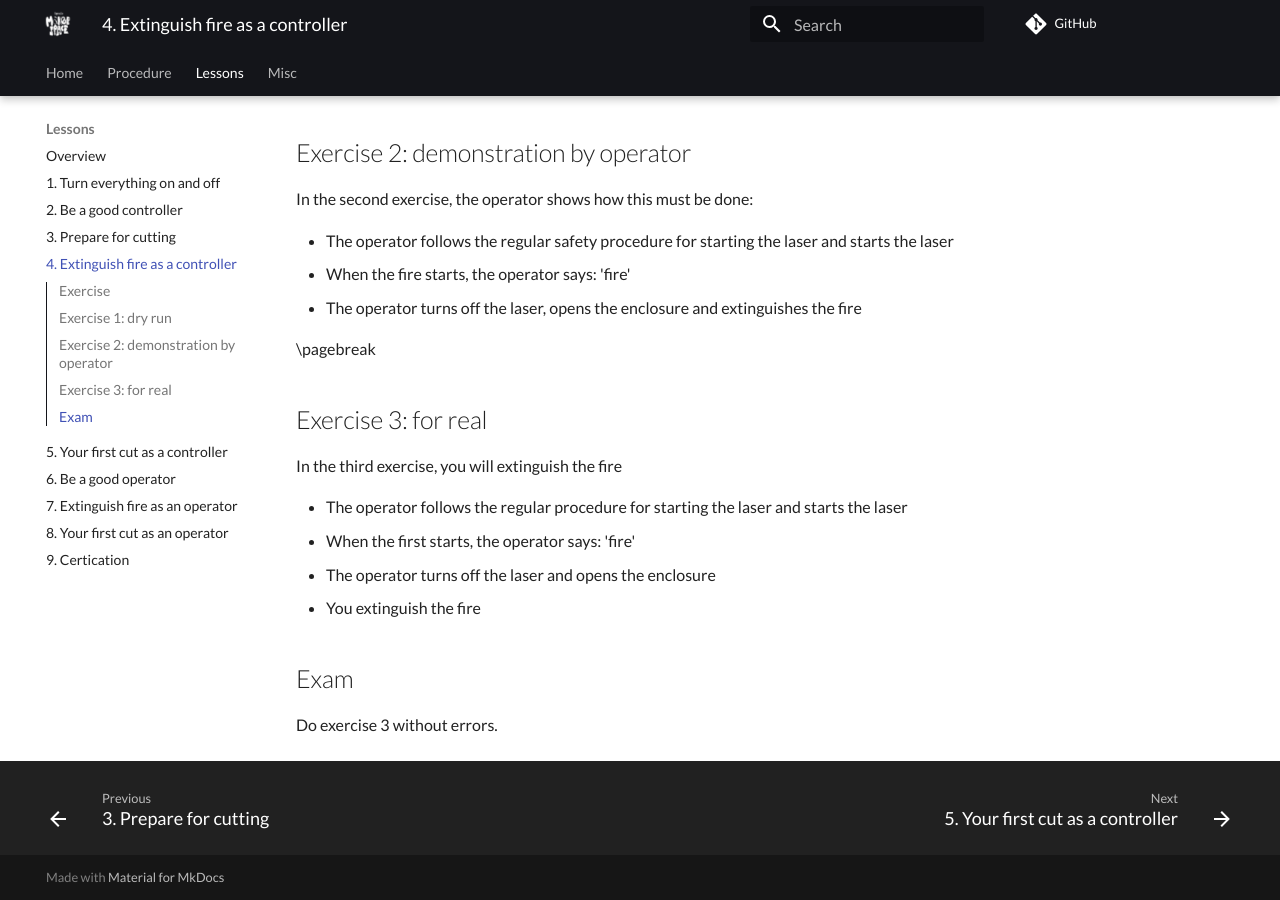
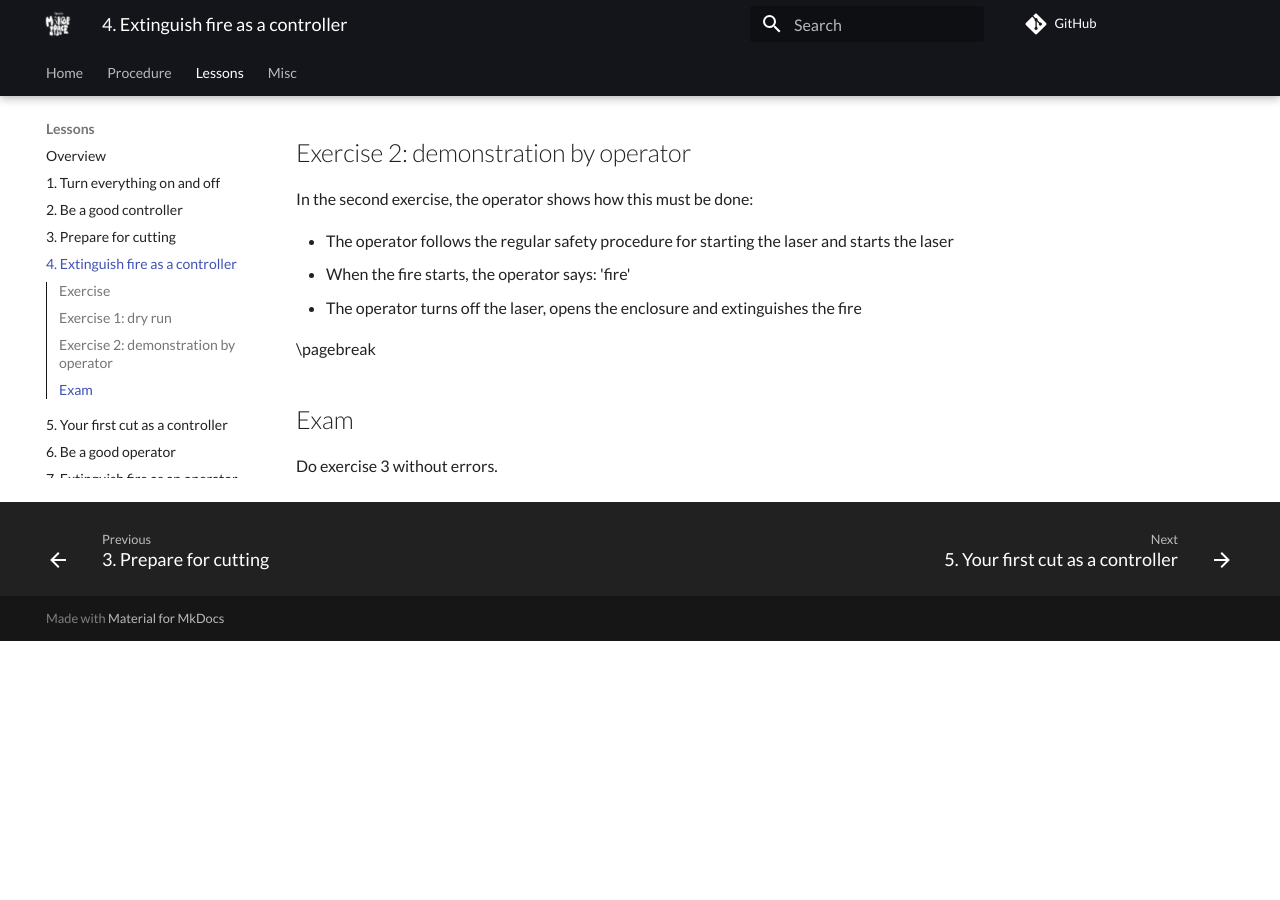
Before and after one commit to uppsala-makerspace/laser_cutter_guide, an MkDocs documentation site: the page built from docs/lessons/4_extinguish_fire_as_controller.md, in a window 1280 px wide and 900 px high, scrolled down 826 px. Built offline with MkDocs 1.6.1 and Material for MkDocs 9.7.7, drawn with Linux system fonts in a browser that asks for light colours; comment, search, counter and statistics services are not loaded; after the commit the page ends 1467 px from its top, so only the background shows below that.

Commit message:
removed real fire exam
removed this

Exercise 3: for real

In the third exercise, you will extinguish the fire

    The operator follows the regular procedure for starting the laser and starts the laser
    When the first starts, the operator says: 'fire'
    The operator turns off the laser and opens the enclosure
    You extinguish the fire

```diff
--- a/docs/lessons/4_extinguish_fire_as_controller.md
+++ b/docs/lessons/4_extinguish_fire_as_controller.md
@@ -50,16 +50,6 @@ In the second exercise, the operator shows how this must be done:
 
 \pagebreak
 
-## Exercise 3: for real
-
-In the third exercise, you will extinguish the fire
-
-- The operator follows the regular procedure for starting the laser
-  and starts the laser
-- When the first starts, the operator says: 'fire'
-- The operator turns off the laser and opens the enclosure
-- You extinguish the fire
-
 ## Exam
 
 Do exercise 3 without errors.
```
